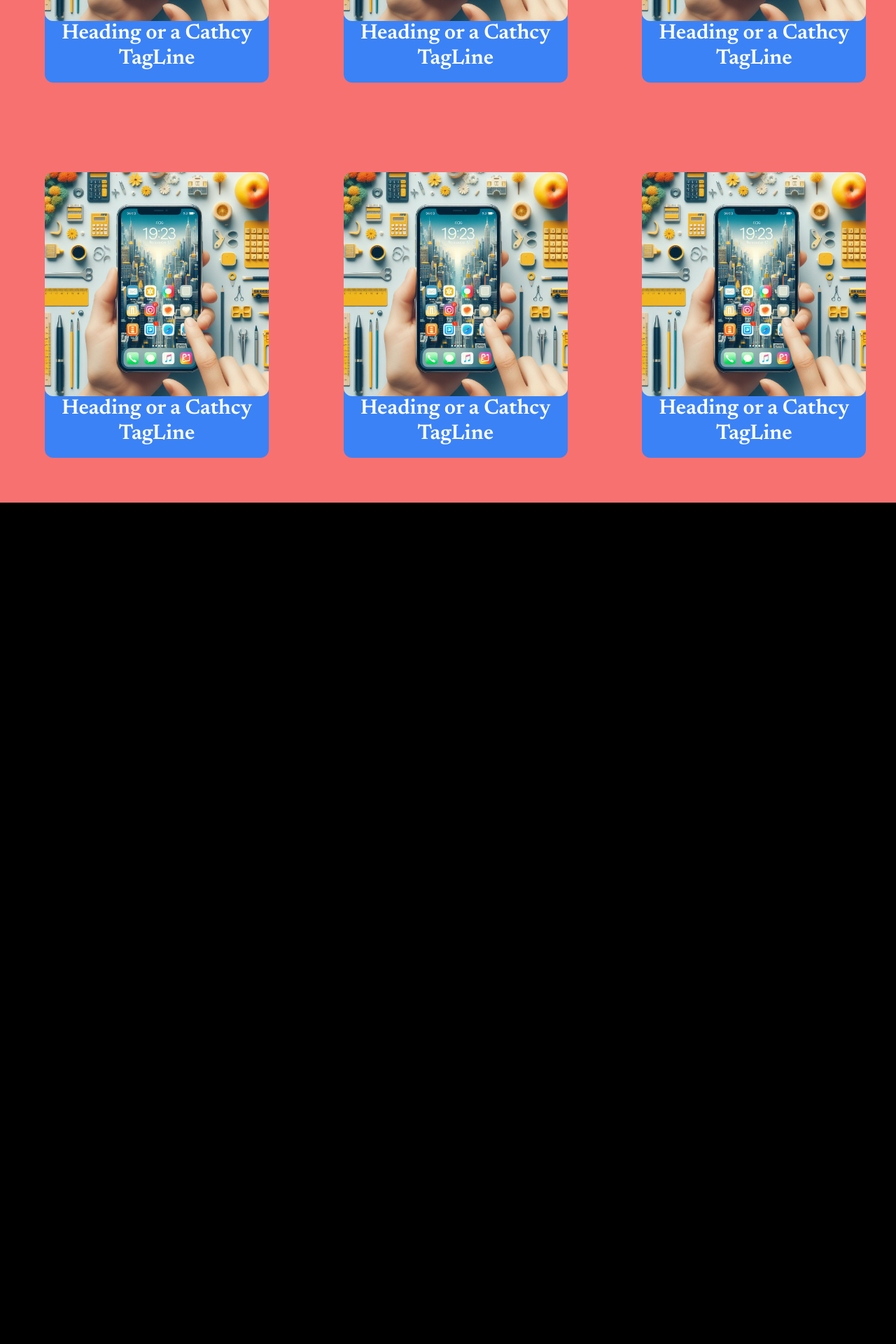
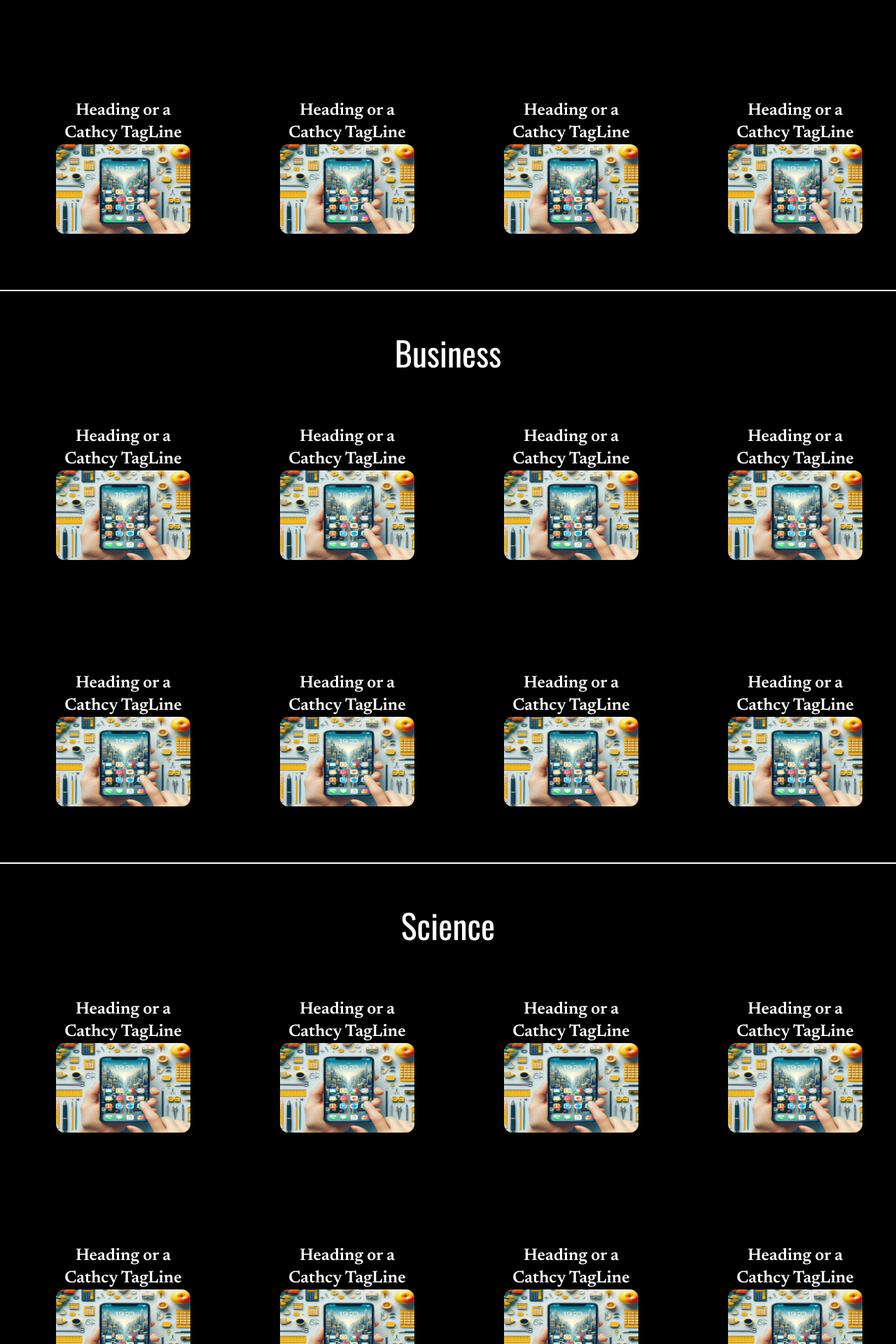
Before and after one commit to codersharon/Vave, a Next.js app: page /components/content in a window 1280 px wide. Shown: the part 2600-4520 px from the top of the page at 70% size. Before the commit the page ends 3366 px from the top, so only its background shows below. Built offline with nearby package versions, Linux system fonts and the light colour scheme; a web font is replaced by a local one.

Commit message:
content-done

```diff
--- a/pages/components/business.tsx
+++ b/pages/components/business.tsx
@@ -1,9 +1,22 @@
-import React from 'react'
+import React from "react";
+import Post from "./post-1";
 
 const Business = () => {
   return (
-    <div>Business</div>
-  )
-}
+    <div className="bg-black text-center container w-full border-b-2 border-b-white">
+      <h1 className="font-[Oswald] text-5xl text-white mt-16">Business</h1>
+      <div className="grid grid-cols-1 md:grid-cols-2 lg:grid-cols-3 xl:grid-cols-4">
+        <Post/>
+        <Post/>
+        <Post/>
+        <Post/>
+        <Post/>
+        <Post/>
+        <Post/>
+        <Post/>
+      </div>
+    </div>
+  );
+};
 
-export default Business
+export default Business;
--- a/pages/components/post-1.tsx
+++ b/pages/components/post-1.tsx
@@ -1,15 +1,15 @@
-import React from "react";
+import React, { useEffect, useState } from "react";
 
-const Post = () => {
+const Post = (props) => {
   return (
-    <div className="w-fit h-fit m-16">
+    <div className="text-white hover:text-black rounded-xl p-4 hover:shadow-lg shadow-none hover:shadow-white hover:backdrop-blur-md hover:bg-white bg-opacity-80 flex flex-col-reverse items-center justify-center w-fit h-fit m-2 xl:m-16 xl:hover:m-10 xl:hover:z-20 transition-all">
       <img
-        className="w-56 h-56 md:w-60 md:h-60 xl:w-80 xl:h-80 rounded-xl z-10"
+        className="transition-all w-56 h-60 md:w-32 md:h-24 xl:w-48 xl:h-32 md:hover:w-48 md:hover:h-32 xl:hover:w-fit xl:hover:h-48 rounded-xl z-20"
         src="/dummy.jpg"
         alt="highlight"
       />
-      <div className="w-56 md:w-60 xl:w-80 bg-blue-500 p-4 rounded-xl z-0 -mt-4">
-        <h1 className="text-3xl font-[Newsreader] text-white">
+      <div className="transition-all z-10 w-56 md:w-32 xl:w-48 rounded-xl">
+        <h1 className="w-full text-2xl font-[Newsreader]">
           Heading or a Cathcy TagLine
         </h1>
       </div>
--- a/pages/components/science.tsx
+++ b/pages/components/science.tsx
@@ -1,9 +1,22 @@
-import React from 'react'
+import React from "react";
+import Post from "./post-1";
 
 const Science = () => {
   return (
-    <div>Science</div>
-  )
-}
+    <div className="bg-black text-center container w-full border-b-2 border-b-white">
+      <h1 className="font-[Oswald] text-5xl text-white mt-16">Science</h1>
+      <div className="grid grid-cols-1 md:grid-cols-2 lg:grid-cols-3 xl:grid-cols-4">
+        <Post />
+        <Post />
+        <Post />
+        <Post />
+        <Post />
+        <Post />
+        <Post />
+        <Post />
+      </div>
+    </div>
+  );
+};
 
-export default Science
+export default Science;
--- a/pages/components/tech.tsx
+++ b/pages/components/tech.tsx
@@ -3,9 +3,11 @@ import Post from "./post-1";
 
 const Tech = () => {
   return (
-    <div className="bg-red-400 text-center container w-full">
-      <h1 className="font-[Oswald] text-5xl text-white">Tech</h1>
-      <div className="grid grid-cols-1 md:grid-cols-3">
+    <div className="bg-black text-center container w-full border-b-2 border-b-white">
+      <h1 className="font-[Oswald] text-5xl text-white mt-16">Tech</h1>
+      <div className="grid grid-cols-1 md:grid-cols-2 lg:grid-cols-3 xl:grid-cols-4">
+        <Post />
+        <Post />
         <Post />
         <Post />
         <Post />
```
